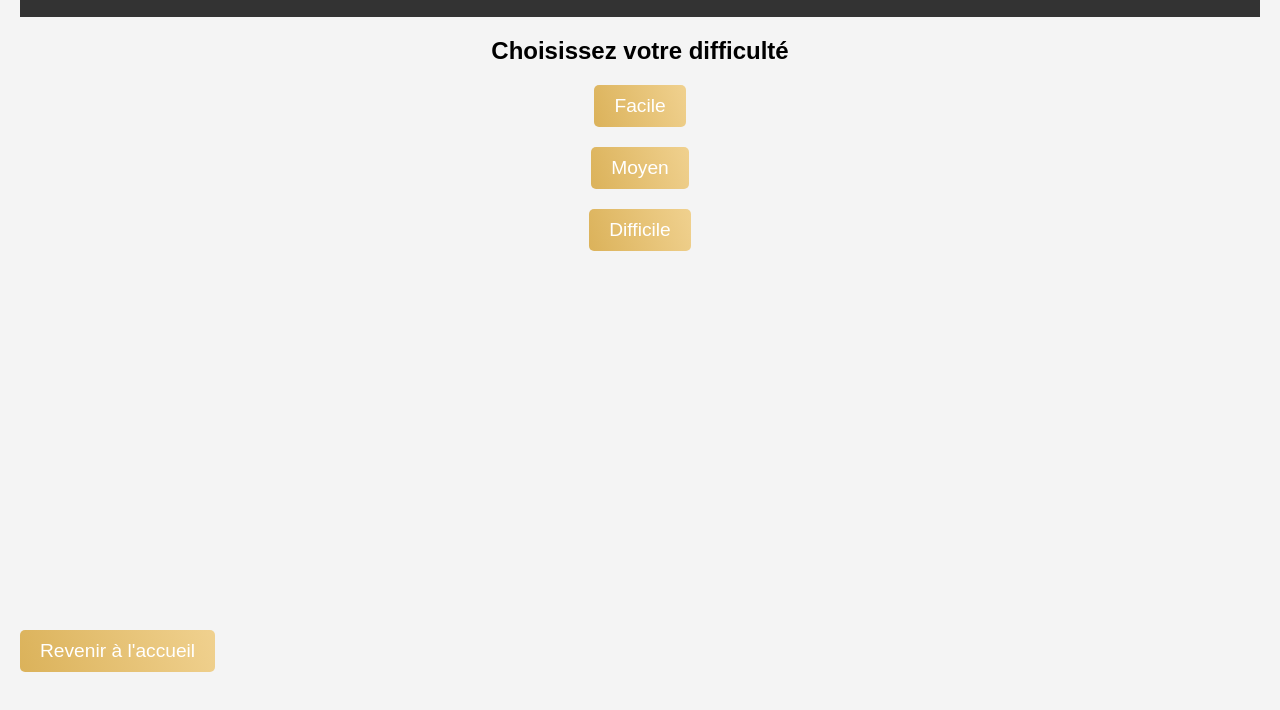
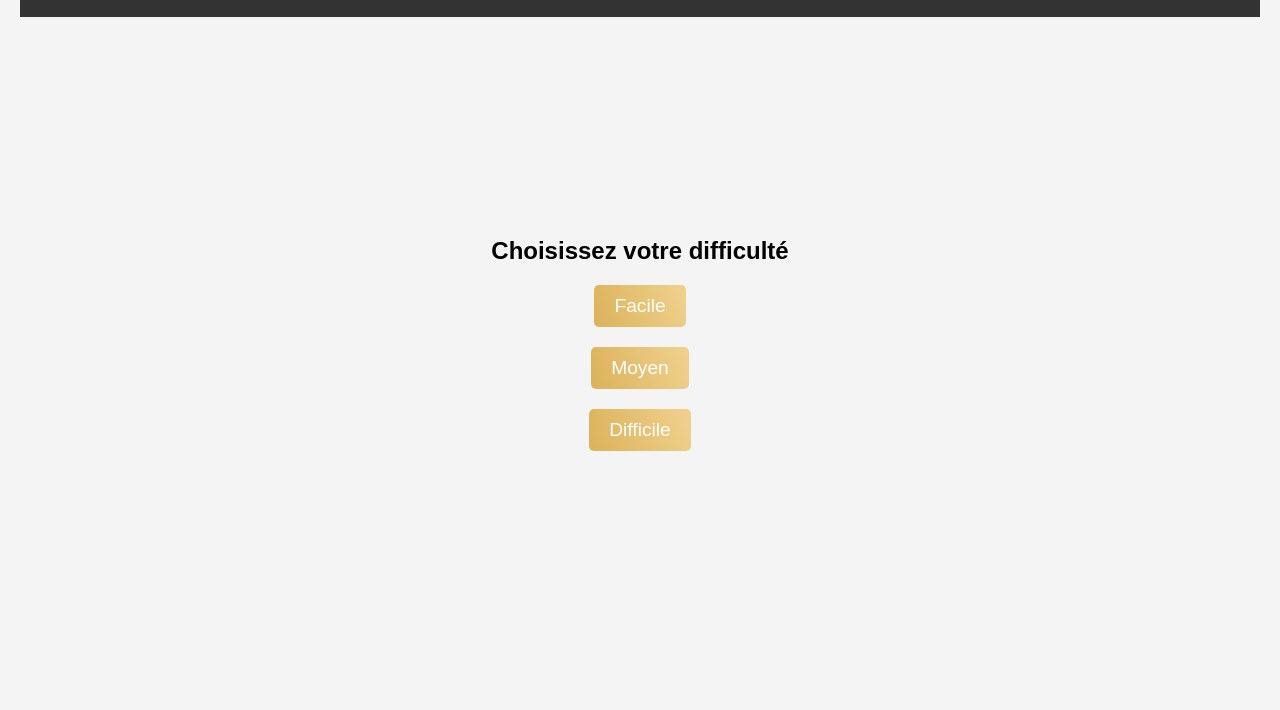
Before and after one commit to LeMontBlanc01/Site-Sensibilisation, a plain HTML site: page Questionnaire/questionnaire.html in a window 1280 px wide. Shown: the part 88-798 px from the top of the page. Drawn offline with Linux system fonts and the light colour scheme.

Commit message:
centrer centrer

```diff
--- a/Questionnaire/questionnaire.html
+++ b/Questionnaire/questionnaire.html
@@ -16,27 +16,19 @@
     </header>
 
 
-    <h2> Choisissez votre difficulté</h2>
-
+    <h2>Choisissez votre difficulté</h2>
 
     <button class="fr-btn" type="button" onclick="location.href='facile.html'">
         Facile
-        </button>
+    </button>
 
-        <button class="fr-btn" type="button" onclick="location.href='moyen.html'">
+    <button class="fr-btn" type="button" onclick="location.href='moyen.html'">
         Moyen
-        </button>
+    </button>
 
-        <button class="fr-btn" type="button" onclick="location.href='difficile.html'">
+    <button class="fr-btn" type="button" onclick="location.href='difficile.html'">
         Difficile
-        </button>
-
-    <div class="bouton-revenir">
-        <button class="fr-btn" type="button" onclick="history.back()">
-            Revenir à l'accueil
-        </button>
-    </div>
-
+    </button>
 
 
 </body>
--- a/Questionnaire/style2.css
+++ b/Questionnaire/style2.css
@@ -52,6 +52,7 @@ main {
 
 h2 {
         text-align: center;
+        padding-top: 200px;
 
     }
 
```
